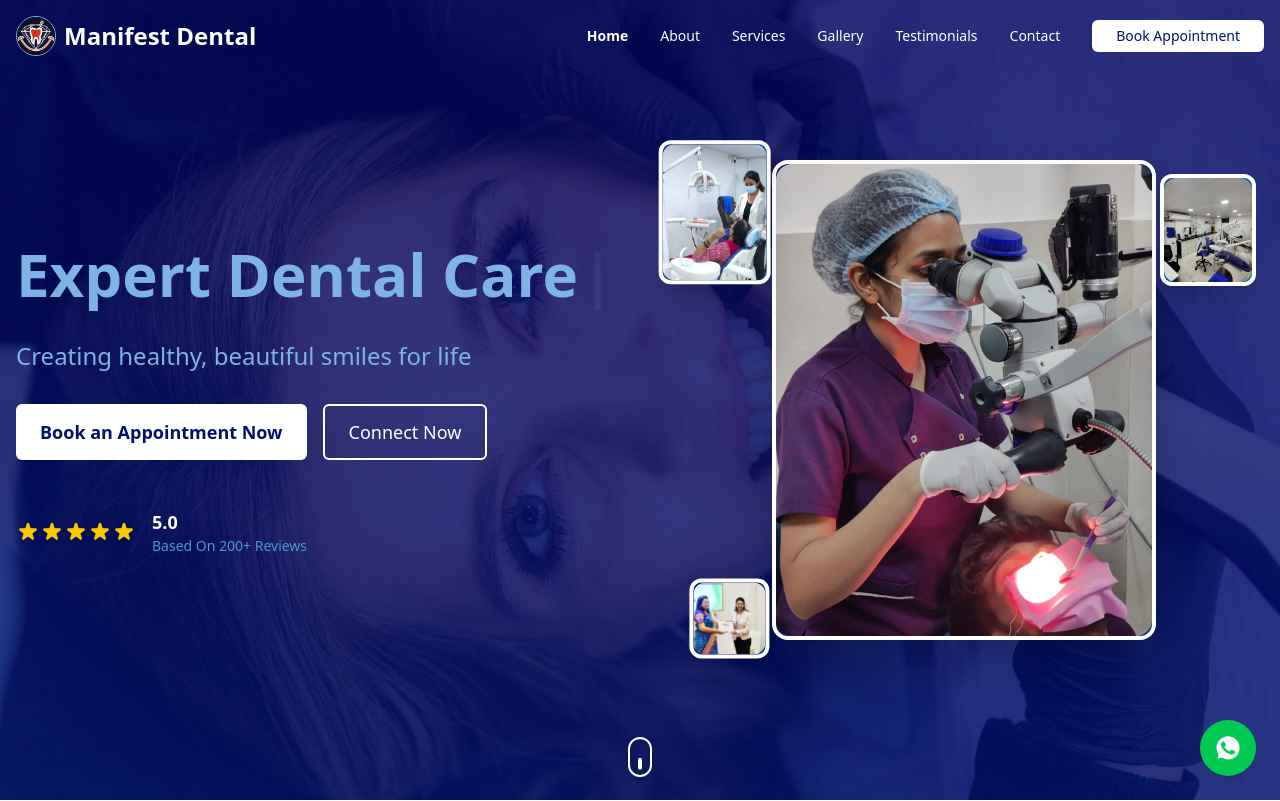
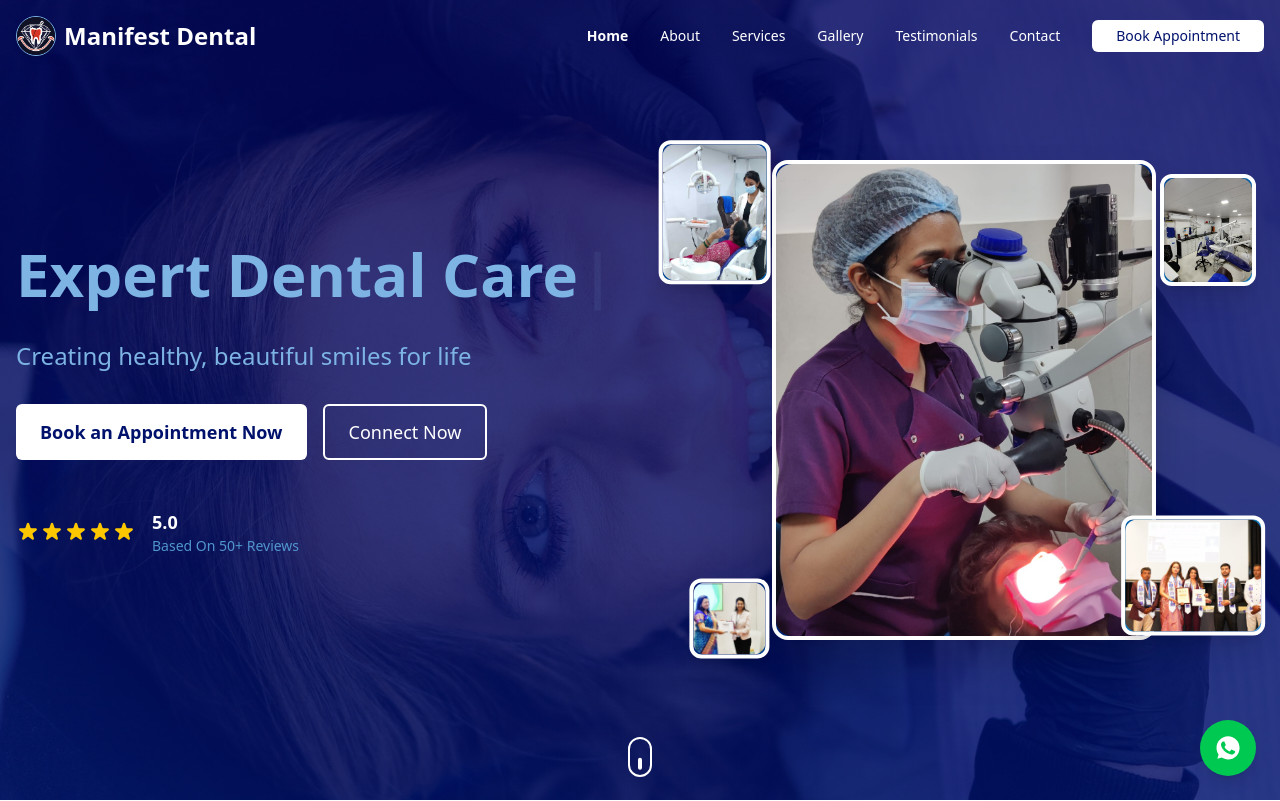
Before and after one commit to AmitDobal/dental-webapp, a React (Vite) app: page / in a window 1280 px wide. Shown: the top 801 px of the page. Built offline with nearby package versions, Linux system fonts and the light colour scheme.

Commit message:
Add new dental images for hero section and update review count in Hero component; implement FloatingImage for enhanced visual appeal.

```diff
--- a/src/components/home/Hero.jsx
+++ b/src/components/home/Hero.jsx
@@ -195,7 +195,7 @@ const LeftSection = ({ isMobile }) => {
             viewport={{ once: true }}
             custom={0.1}
             className="text-xs sm:text-sm text-primary-200">
-            Based On 200+ Reviews
+            Based On 50+ Reviews
           </motion.p>
         </div>
       </motion.div>
@@ -301,6 +301,60 @@ const RightSection = ({ isMobile }) => (
         }
         zIndex="z-10"
       />
+      {/* Floating Card 4 - Bottom Right */}
+      <FloatingImage
+        src="/images/hero/dental-image5.jpeg"
+        alt="Floating dental 4"
+        className="absolute right-4 sm:right-6 md:right-0 bottom-2 sm:bottom-4 w-24 h-16 sm:w-20 sm:h-20 md:w-36 md:h-30 from-primary-400 to-primary-200"
+        animate={
+          isMobile
+            ? { y: [0, 10, 0], x: [0, 8, 0] }
+            : { y: [0, 20, 0], x: [0, 15, 0] }
+        }
+        transition={
+          isMobile
+            ? {
+                duration: 3.5,
+                repeat: Infinity,
+                ease: "easeInOut",
+                delay: 0.7,
+              }
+            : {
+                duration: 6,
+                repeat: Infinity,
+                ease: "easeInOut",
+                delay: 1.5,
+              }
+        }
+        zIndex="z-10"
+      />
+      {/* Floating Card 5 - Center Left */}
+      {/* <FloatingImage
+        src="/images/hero/dental-image6.jpeg"
+        alt="Floating dental 5"
+        className="absolute left-2 sm:left-4 md:left-10 top-1/2 -translate-y-1/2 w-12 h-16 sm:w-14 sm:h-20 md:w-16 md:h-24 from-primary-700 to-primary-400"
+        animate={
+          isMobile
+            ? { y: [0, -8, 0], x: [0, 6, 0] }
+            : { y: [0, -16, 0], x: [0, 12, 0] }
+        }
+        transition={
+          isMobile
+            ? {
+                duration: 4,
+                repeat: Infinity,
+                ease: "easeInOut",
+                delay: 1.2,
+              }
+            : {
+                duration: 7,
+                repeat: Infinity,
+                ease: "easeInOut",
+                delay: 2.5,
+              }
+        }
+        zIndex="z-10"
+      /> */}
     </div>
   </motion.div>
 );
```
Also changed, not shown: public/images/hero/dental-image5.jpeg (added), public/images/hero/dental-image6.jpeg (added).
